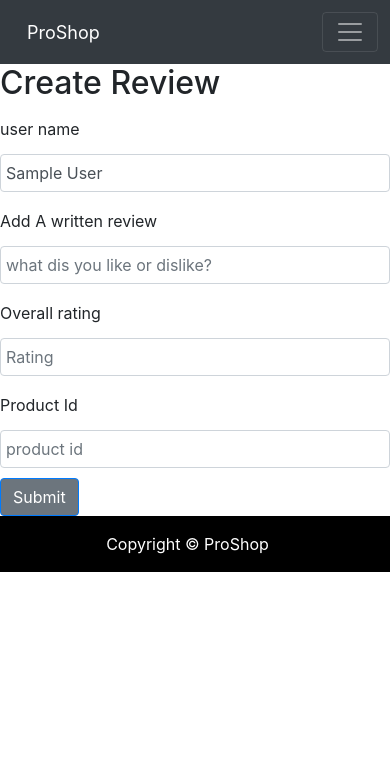
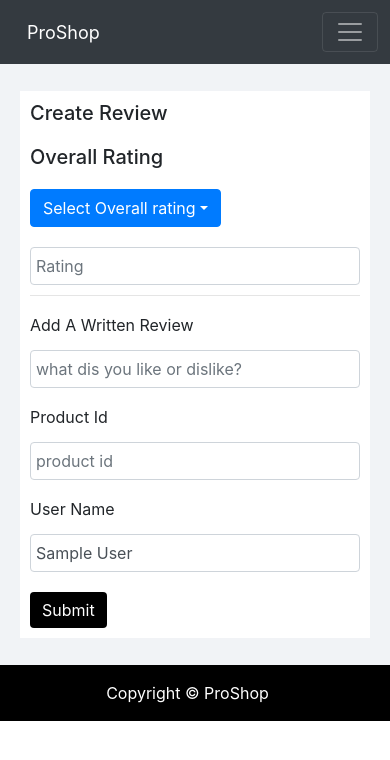
Before and after one commit to simranbhalla297/e-commerce-frontend, a React (Create React App) app: page /postComment in a window 390 px wide. Shown: the top 760 px of the page. Built offline with nearby package versions, Linux system fonts and the light colour scheme; no server answers; sample sign-in values are in the browser's storage.

Commit message:
new changes

```diff
--- a/src/App.css
+++ b/src/App.css
@@ -5,6 +5,10 @@
 
 .input_field {
   position: relative;
+}
+.navbar-dark .navbar-nav .nav-link {
+  color: rgba(255, 255, 255, 0.5);
+  font-size: 17px;
 }
 .icon_eye {
   position: absolute;
@@ -570,6 +574,16 @@ p {
   border-bottom: 0.5px solid #6c757d75;
   font-size: 14px;
 }
+.review_heading {
+  margin-bottom: 30px;
+}
+.rating_field {
+  margin-bottom: 40px;
+}
+.dropdown_rating {
+  margin-top: 20px;
+  margin-bottom: 20px;
+}
 
 .comment_box {
   display: flex;
@@ -649,6 +663,29 @@ p {
   border-radius: 8px;
 }
 
+/***revieew page***/
+.review {
+  background: #f1f3f6;
+  padding: 20px;
+}
+.review_box {
+  width: 50%;
+  background-color: #fff;
+  margin: 2% auto;
+  padding: 20px;
+}
+.ReviewSubmit_btn {
+  margin-top: 10px;
+  background-color: black;
+  border: black;
+}
+.ReviewSubmit_btn:hover {
+  background-color: #6c757d;
+  border: none;
+}
+.ReviewSubmit_btn:focus {
+  border: none;
+}
 @media only screen and (max-width: 768px) {
   /****login****/
   .login_container {
@@ -976,7 +1013,7 @@ p {
     padding: 10px;
   }
   .Zoom_image {
-    width: 200px;
+    width: 400px;
     height: 300px;
   }
   .productDetail_Heading {
@@ -1017,4 +1054,47 @@ p {
     top: 10px;
     left: 190px;
   }
+  .edit_btns {
+    margin-bottom: 20px;
+  }
+
+  .saveBtn {
+    border-radius: 0;
+    font-size: 10px;
+    width: 100px;
+    border: none;
+    background: linear-gradient(to right, #ff5d3b 0, #ff2c65 100%);
+  }
+  .cancelBtn {
+    font-size: 10px;
+    border-radius: 0;
+    border: none;
+    background: black;
+    width: 80px;
+  }
+  .cancelBtn:hover {
+    background: rgb(83, 83, 83);
+  }
+  .cancelBtn:focus {
+    background-color: none;
+    border: none;
+  }
+  .homeIcon {
+    display: flex;
+    justify-content: flex-end;
+    padding: 10px;
+  }
+  .productName {
+    font-size: 13px;
+  }
+  .review_box {
+    width: 100%;
+    background-color: #fff;
+    margin: 2% auto;
+    padding: 10px;
+    text-transform: capitalize;
+  }
+  .review_heading {
+    margin-bottom: 20px;
+  }
 }
--- a/src/components/EditProfile.js
+++ b/src/components/EditProfile.js
@@ -214,7 +214,13 @@ function EditProfile() {
                     Save Updates
                   </Button>
                   <Button className="cancelBtn">
-                    <Link to="/profile" className="cancelBtn">
+                    <Link
+                      to="/profile"
+                      style={{
+                        textDecoration: "none",
+                        color: "#fff",
+                      }}
+                    >
                       Cancel
                     </Link>
                   </Button>
--- a/src/components/NavBar.js
+++ b/src/components/NavBar.js
@@ -1,7 +1,12 @@
 import React, { useEffect } from "react";
 
 import { NavLink } from "react-router-dom";
-import { FaShoppingCart, FaRegHeart, FaUserCircle } from "react-icons/fa";
+import {
+  FaShoppingCart,
+  FaRegHeart,
+  FaUserCircle,
+  FaUser,
+} from "react-icons/fa";
 import { useDispatch } from "react-redux";
 import { Navbar, Nav, NavDropdown, Container } from "react-bootstrap";
 //import SearchBox from "./SearchBox";
@@ -118,8 +123,10 @@ function NavBar() {
                 }}
               >
                 <div style={{ display: "flex" }}>
+                  {" "}
+                  Cart
+                  <FaShoppingCart size="25" color="#fff" />
                   {cartList.length == 0 ? null : <p>{cartList.length}</p>}
-                  <FaShoppingCart size="25" color="#fff" /> Cart
                 </div>
               </NavLink>
             </Nav>
--- a/src/components/PostComment.js
+++ b/src/components/PostComment.js
@@ -1,5 +1,5 @@
 import React, { useState, useEffect } from "react";
-import { Form, Button } from "react-bootstrap";
+import { Form, Button, Dropdown, DropdownButton } from "react-bootstrap";
 import { useLocation, useHistory } from "react-router-dom";
 import { BASE_URL } from "../Variables";
 function PostComment() {
@@ -29,6 +29,12 @@ function PostComment() {
     // console.log(rating);
     //console.log(username);
     postComment();
+  };
+
+  const onSelectRating = (e) => {
+    var customerRating = e;
+    console.log(customerRating);
+    setRating(customerRating);
   };
   useEffect(() => {
     if (!user) {
@@ -61,9 +67,52 @@ function PostComment() {
   //get reviews
 
   return (
+    <div style={{ backgroundColor: "red" }}>
+      <div className="review_container">
+        <div className="review">
+          <div className="review_box">
+            <h4 className="review_heading">Create Review</h4>
             <div>
-      <h2>Create Review</h2>
+              <h5>Overall rating</h5>
+
+              <DropdownButton
+                className="dropdown_rating"
+                onSelect={onSelectRating}
+                title="Select Overall rating"
+              >
+                <Dropdown.Item eventKey="1">1</Dropdown.Item>
+                <Dropdown.Item eventKey="2">2</Dropdown.Item>
+                <Dropdown.Item eventKey="3"> 3</Dropdown.Item>
+                <Dropdown.Item eventKey="4">4</Dropdown.Item>
+                <Dropdown.Item eventKey="5">5</Dropdown.Item>
+              </DropdownButton>
+              <Form.Group className="rating_field">
+                <Form.Control value={rating} placeholder="Rating" />
+              </Form.Group>
+            </div>
+
+            <hr />
             <Form>
+              <Form.Group>
+                <Form.Label>Add a written review</Form.Label>
+                <Form.Control
+                  type="text"
+                  value={comment}
+                  placeholder="what dis you like or dislike?"
+                  onChange={(e) => setComment(e.target.value)}
+                />
+              </Form.Group>
+
+              <Form.Group>
+                <Form.Label>Product Id</Form.Label>
+                <Form.Control
+                  type="text"
+                  value={productid}
+                  placeholder="product id"
+                  onChange={(e) => setProductid(e.target.value)}
+                />
+              </Form.Group>
+
               <Form.Group>
                 <Form.Label>user name</Form.Label>
                 <Form.Control
@@ -74,44 +123,18 @@ function PostComment() {
                 />
               </Form.Group>
 
-        <Form.Group>
-          <Form.Label>Add A written review</Form.Label>
-          <Form.Control
-            type="text"
-            value={comment}
-            placeholder="what dis you like or dislike?"
-            onChange={(e) => setComment(e.target.value)}
-          />
-        </Form.Group>
-
-        <Form.Group>
-          <Form.Label>Overall rating</Form.Label>
-          <Form.Control
-            type="Number"
-            value={rating}
-            placeholder="Rating"
-            onChange={(e) => setRating(e.target.value)}
-          />
-        </Form.Group>
-        <Form.Group>
-          <Form.Label>Product Id</Form.Label>
-          <Form.Control
-            type="text"
-            value={productid}
-            placeholder="product id"
-            onChange={(e) => setProductid(e.target.value)}
-          />
-        </Form.Group>
-
               <Button
+                className="ReviewSubmit_btn"
                 type="submit"
-          style={{ backgroundColor: "#6c757d" }}
                 onClick={submitHandler}
               >
                 Submit
               </Button>
             </Form>
           </div>
+        </div>
+      </div>
+    </div>
   );
 }
 
--- a/src/components/ProductCard.js
+++ b/src/components/ProductCard.js
@@ -4,6 +4,8 @@ import Ratings from "./Ratings";
 import { Link } from "react-router-dom";
 
 export default function ProductCard({ product }) {
+  // console.log(product._id);
+
   return (
     <div className="main_card">
       <div className="card_container">
@@ -24,7 +26,7 @@ export default function ProductCard({ product }) {
             to={`/productDetails?id=${product._id}`}
             className="product_link"
           >
-            <h6>{product.name}</h6>
+            <h6 className="productName">{product.name}</h6>
           </Link>
           <p className="product_price">₹ {product.price}</p>
           <p className="product_seller">Seller: {product.brand}</p>
--- a/src/pages/Favitem.js
+++ b/src/pages/Favitem.js
@@ -19,13 +19,13 @@ export default function Favitem({ data }) {
   const cartlist = useSelector((state) => state.cart);
   const productList = useSelector((state) => state.products);
   console.log(productList);
-  const onRemoveClick = (id) => {
+  const onRemoveClick = (productId) => {
     //console.log("remove");
-    //console.log(id);
-    removeProductfromfavList(id);
+    console.log(productId);
+    removeProductfromfavList(productId);
   };
-  const removeProductfromfavList = async (id) => {
-    var apiurl = `${BASE_URL}/favItem/favItem/${id}`;
+  const removeProductfromfavList = async (productId) => {
+    var apiurl = `${BASE_URL}/favItem/favItem/${productId}`;
     let response = await fetch(apiurl, {
       method: "DELETE",
       headers: {
@@ -36,7 +36,7 @@ export default function Favitem({ data }) {
     if (response.ok) {
       const json = await response.json();
       console.log(json);
-      dispatch(remove(id));
+      dispatch(remove(productId));
     } else {
       console.log("fetch error");
     }
@@ -132,7 +132,7 @@ export default function Favitem({ data }) {
               </Button>
               <Button
                 className="btn btn-dark my-3"
-                onClick={() => onRemoveClick(data.productid)}
+                onClick={() => onRemoveClick(data._id)}
               >
                 Delete
               </Button>
--- a/src/pages/Favourites.js
+++ b/src/pages/Favourites.js
@@ -32,7 +32,7 @@ function Favourites() {
       history.push("/login");
     }
     getfavProducts();
-  }, []);
+  }, [favitemlist]);
   return (
     <div className="fav-main">
       <div className="fav_inner">
```
Also changed, not shown: src/pages/ProductDetail.js (+4 -4 lines). Lines whose indentation alone changed are shown as unchanged.
